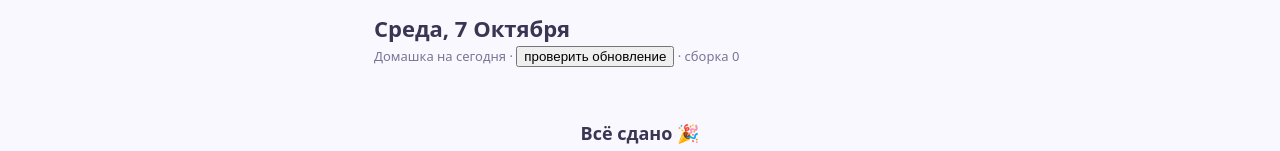
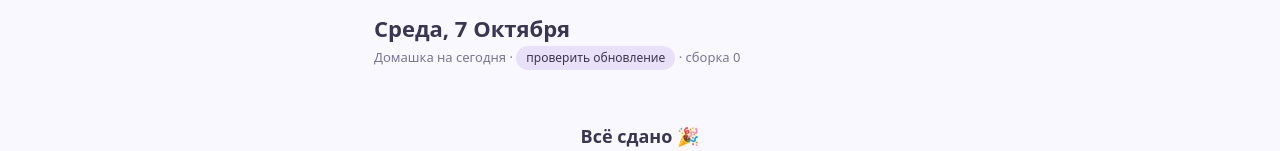
Before and after one commit to lvannikov22/dz-tracker, a website: page www/index.html in a window 1280 px wide. Shown: the top 151 px of the page. Drawn offline with Linux system fonts and the light colour scheme.

Commit message:
Refactor CSS variables and styles

```diff
--- a/www/style.css
+++ b/www/style.css
@@ -115,3 +115,4 @@ details.sec summary { font-size: 13px; color: var(--ink2); font-weight: 600; mar
 .btn-del { background: var(--rose); color: var(--rose-d); }
 .btn-x { background: var(--lilac); color: var(--ink); }
 .sub a { color: var(--lilac-d); text-decoration: underline; }
+.upd { border: 0; background: var(--lilac); color: var(--ink); border-radius: 999px; padding: 4px 10px; font: inherit; font-size: 12px; }
```
